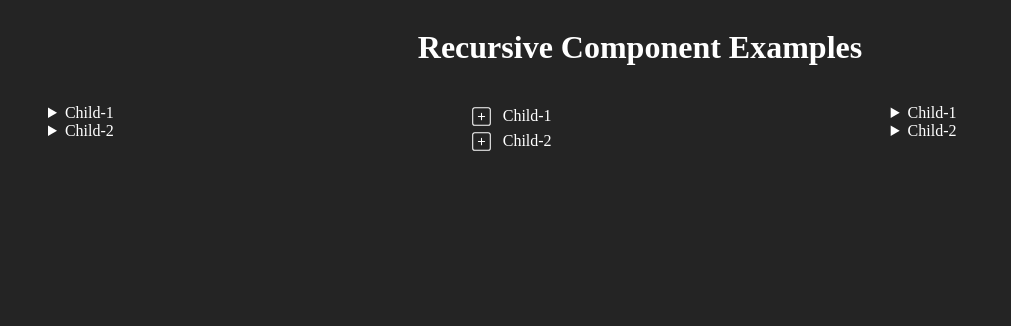
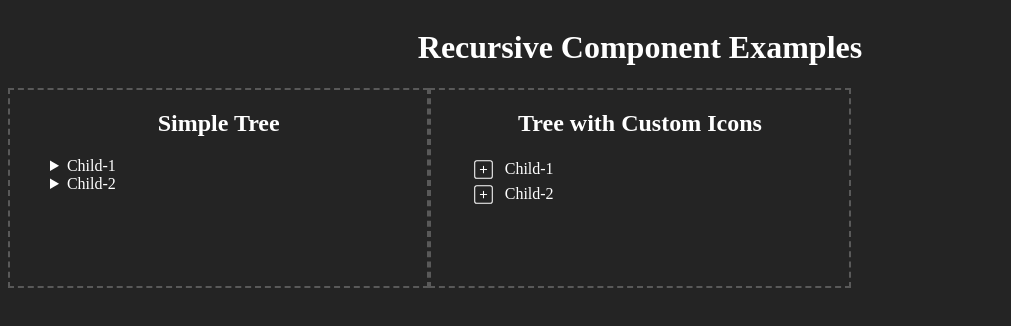
Before and after one commit to keyurparalkar/recursive-component-examples, a React (Vite) app: page / in a window 1280 px wide. Shown: the top 326 px of the page, without its empty margins (0-1011 px from the left). Built offline with nearby package versions, Linux system fonts and the light colour scheme.

Commit message:
style: added borders to the grid

```diff
--- a/src/App.tsx
+++ b/src/App.tsx
@@ -86,6 +86,7 @@ const StyledGrid = styled.div`
 
 const StyledContainer = styled.div`
   min-width: 200px;
+  border: 2px dashed #cacaca52;
 `;
 
 function App() {
@@ -93,13 +94,12 @@ function App() {
     <StyledGrid>
       <h1 className="heading">Recursive Component Examples</h1>
       <StyledContainer>
+        <h2>Simple Tree</h2>
         <RecursiveTree tree={tree1} />
       </StyledContainer>
       <StyledContainer>
+        <h2>Tree with Custom Icons</h2>
         <RecursiveTree tree={tree2} />
-      </StyledContainer>
-      <StyledContainer>
-        <RecursiveTree tree={tree1} />
       </StyledContainer>
     </StyledGrid>
   );
```
